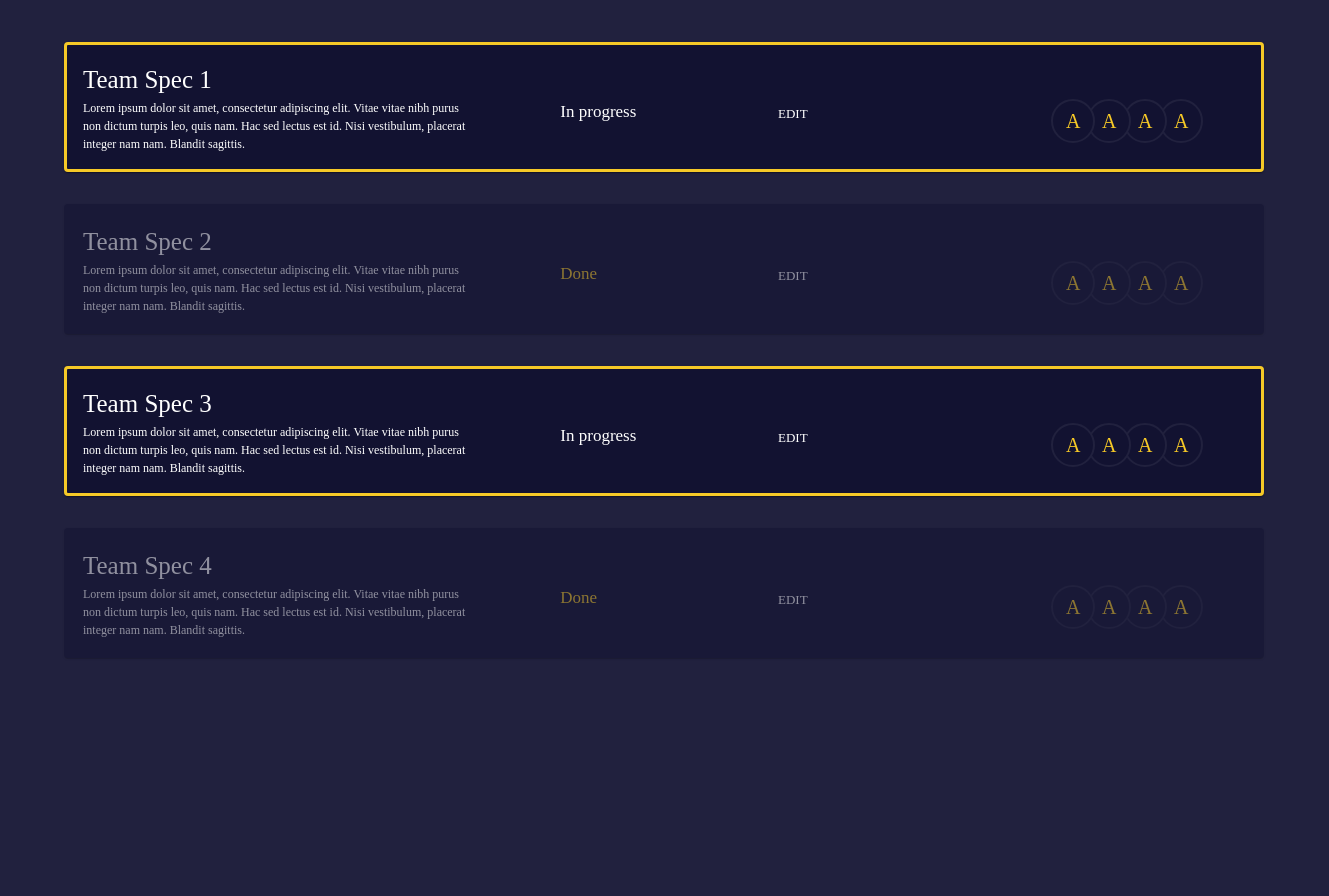
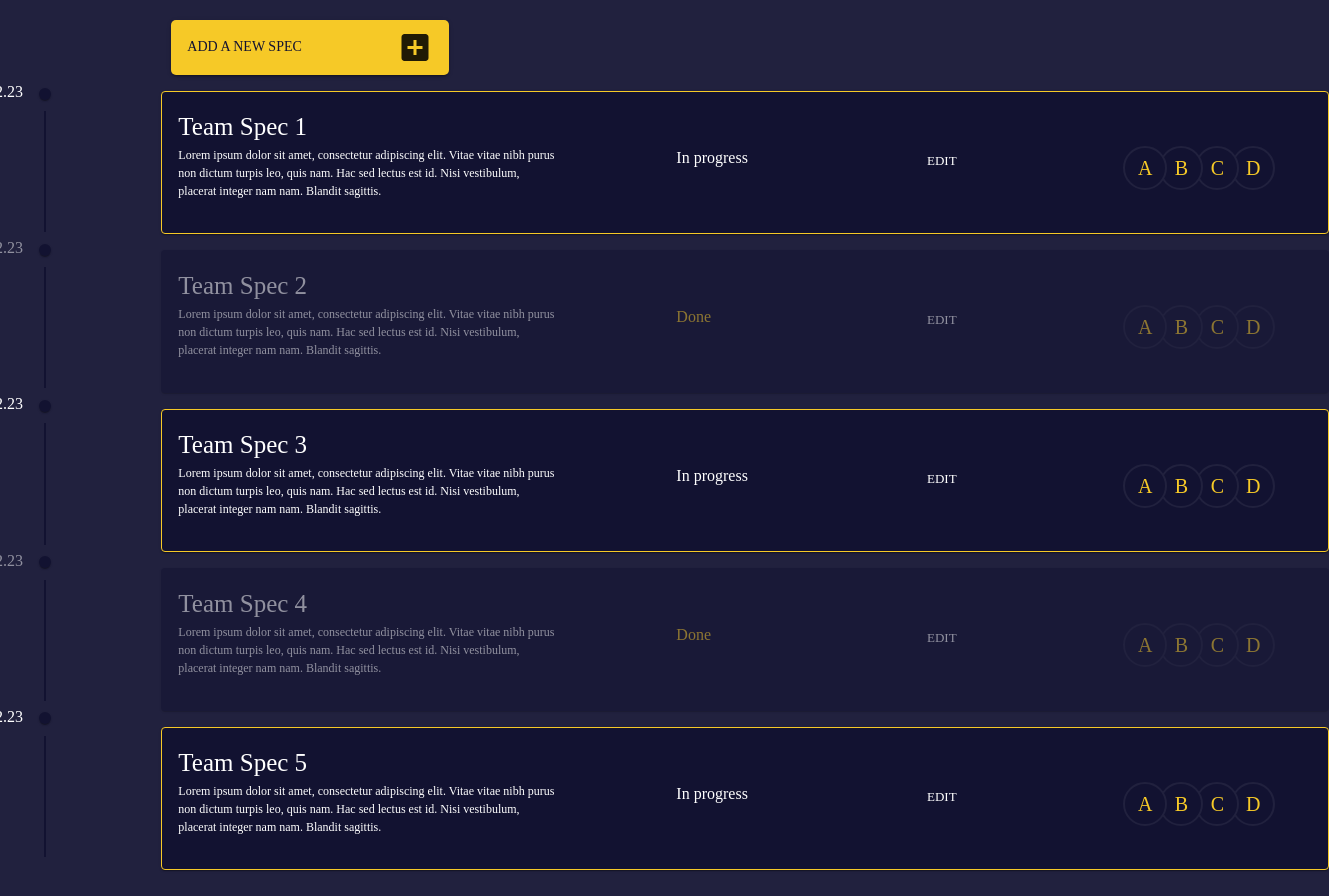
Before and after one commit to Mego-Program/spec-BneiBrak, a React (Vite) app: page / in a window 1280 px wide. Shown: the top 896 px of the page, 1329 px wide, since content can reach past the window. Before the commit the page ends 800 px from the top, so only its background shows below. Built offline with nearby package versions, Linux system fonts and the light colour scheme.

Commit message:
updated specItem & specList & theme & dependencies

```diff
--- a/package.json
+++ b/package.json
@@ -12,7 +12,11 @@
   "dependencies": {
     "@emotion/react": "^11.11.1",
     "@emotion/styled": "^11.11.0",
+    "@fontsource/roboto": "^5.0.8",
+    "@mui/icons-material": "^5.14.18",
+    "@mui/lab": "^5.0.0-alpha.153",
     "@mui/material": "^5.14.16",
+    "draft-js": "^0.11.7",
     "react": "^18.2.0",
     "react-dom": "^18.2.0"
   },
--- a/src/components/specItem.jsx
+++ b/src/components/specItem.jsx
@@ -3,43 +3,42 @@ import { Card, CardContent, Typography, Grid, Button, Avatar, AvatarGroup } from
 
 export default function SpecItem({ spec }) {
   const isInProgress = spec.status === 'In progress';
-  const cardBorderColor = isInProgress ? '#F6C927' : 'transparent';
+  const cardBorderColor = isInProgress ? 'primary.main' : 'transparent';
   const cardOpacity = spec.status === 'Done' ? 0.5 : 1;
-  const statusColor = isInProgress ? '#ffffff' : '#F6C927';
+  const statusColor = isInProgress ? '#ffffff' : 'primary.main';
 
   return (
     <Card
       sx={{
         borderColor: cardBorderColor,
-        borderWidth: '3px',
+        borderWidth: '1px',
         borderStyle: 'solid',
         opacity: cardOpacity,
-        width: '1200px',
-        height: '130px',
-        backgroundColor: "#121231",
+        width: '1168px',
+        height: '143px',
+        bgcolor: "secondary.main",
         color: "white",
 
       }}
     >
-      <CardContent>
+    <CardContent>
         <Grid container >
           <Grid item xs={12}>
-            <Typography sx={{fontSize: '25px'}}>{spec.title}</Typography>
+            <Typography sx={{ fontSize: '25px',}}>{spec.title}</Typography>
           </Grid>
           <Grid item xs={4}>
-            <Typography sx={{marginBottom: '60px', fontSize: '12px'}}>{spec.content}</Typography>
+            <Typography sx={{marginBottom: '60px',  fontSize: '12px'}}>{spec.content}</Typography>
           </Grid>
           <Grid item xs={3}>
-            <Typography sx={{marginLeft: '90px', fontSize: '17px', color: statusColor}}>{spec.status}</Typography>
+            <Typography sx={{marginLeft: '120px', color: statusColor, }}>{spec.status}</Typography>
           </Grid>
           <Grid item xs={3}>
-            <Button variant='text' size='small' sx={{color: 'white'}}>Edit</Button>
+            <Button variant='text' size='small' sx={{color: 'white', marginLeft:'70px'}}>Edit</Button>
           </Grid>
           <AvatarGroup>
-            <Avatar alt="User 1" sx={{bgcolor:"#121231", color:'#F6C927', }}>A</Avatar>
-            <Avatar alt="User 2" sx={{bgcolor:"#121231", color:'#F6C927', }}>A</Avatar>
-            <Avatar alt="User 3" sx={{bgcolor:"#121231", color:'#F6C927', }}>A</Avatar>
-            <Avatar alt="User 4" sx={{bgcolor:"#121231", color:'#F6C927', }}>A</Avatar>
+            {spec.participants.map((person, index) => (
+              <Avatar key={index} alt="User 1" sx={{bgcolor:"#121231", color:'#F6C927', }}>{person[0]}</Avatar>
+            ))}
           </AvatarGroup>
         </Grid>
       </CardContent>
--- a/src/components/specList.jsx
+++ b/src/components/specList.jsx
@@ -1,55 +1,146 @@
-import React, { useState } from 'react';
-import { Grid } from '@mui/material';
+import React, { useState} from 'react';
+import { Grid, Button, Typography } from '@mui/material';
 import SpecItem from './specItem';
+import AddBox from '@mui/icons-material/AddBox';
+import Timeline from '@mui/lab/Timeline';
+import TimelineItem from '@mui/lab/TimelineItem';
+import TimelineSeparator from '@mui/lab/TimelineSeparator';
+import TimelineConnector from '@mui/lab/TimelineConnector';
+import TimelineContent from '@mui/lab/TimelineContent';
+import TimelineDot from '@mui/lab/TimelineDot';
+
+function SpecList() {
+  //Here is the code that will call and get the information via api
+
+      // const [teamSpecs, setTeamSpecs] = useState([]);
+
+      // useEffect(() => {
+      //   fetch('your-api-endpoint')
+      //     .then(response => response.json())
+      //     .then(data => setTeamSpecs(data))
+      //     .catch(error => console.error('Error fetching data:', error));
+      // }, []);
 
 
-function SpecList() {
 
   const [teamSpecs, setTeamSpecs] = useState([
     {
       id: 1,
       title: 'Team Spec 1',
-        content: 'Lorem ipsum dolor sit amet, consectetur adipiscing elit. Vitae vitae nibh purus non dictum turpis leo, quis nam. Hac sed lectus est id. Nisi vestibulum, placerat integer nam nam. Blandit sagittis.',
-        date: '2022-11-01',
+      content:
+        'Lorem ipsum dolor sit amet, consectetur adipiscing elit. Vitae vitae nibh purus non dictum turpis leo, quis nam. Hac sed lectus est id. Nisi vestibulum, placerat integer nam nam. Blandit sagittis.',
+      date: '12.12.23',
       status: 'In progress',
-        participants: ['A', 'B', 'C', 'D']
+      participants: ['A', 'B', 'C', 'D'],
     },
     {
       id: 2,
       title: 'Team Spec 2',
-        content: 'Lorem ipsum dolor sit amet, consectetur adipiscing elit. Vitae vitae nibh purus non dictum turpis leo, quis nam. Hac sed lectus est id. Nisi vestibulum, placerat integer nam nam. Blandit sagittis.',
-        date: '2022-11-01',
-        status: "Done",
-        participants: ['A', 'B', 'C', 'D']
+      content:
+        'Lorem ipsum dolor sit amet, consectetur adipiscing elit. Vitae vitae nibh purus non dictum turpis leo, quis nam. Hac sed lectus est id. Nisi vestibulum, placerat integer nam nam. Blandit sagittis.',
+      date: '13.12.23',
+      status: 'Done',
+      participants: ['A', 'B', 'C', 'D'],
     },
     {
       id: 3,
       title: 'Team Spec 3',
-        content: 'Lorem ipsum dolor sit amet, consectetur adipiscing elit. Vitae vitae nibh purus non dictum turpis leo, quis nam. Hac sed lectus est id. Nisi vestibulum, placerat integer nam nam. Blandit sagittis.',
-        date: '2022-11-01',
-        status: "In progress",
-        participants: ['A', 'B', 'C', 'D']
+      content:
+        'Lorem ipsum dolor sit amet, consectetur adipiscing elit. Vitae vitae nibh purus non dictum turpis leo, quis nam. Hac sed lectus est id. Nisi vestibulum, placerat integer nam nam. Blandit sagittis.',
+      date: '14.12.23',
+      status: 'In progress',
+      participants: ['A', 'B', 'C', 'D'],
     },
     {
       id: 4,
       title: 'Team Spec 4',
-        content: 'Lorem ipsum dolor sit amet, consectetur adipiscing elit. Vitae vitae nibh purus non dictum turpis leo, quis nam. Hac sed lectus est id. Nisi vestibulum, placerat integer nam nam. Blandit sagittis.',
-        date: '2022-11-01',
-        status: "Done",
-        participants: ['A', 'B', 'C', 'D']
-      }
+      content:
+        'Lorem ipsum dolor sit amet, consectetur adipiscing elit. Vitae vitae nibh purus non dictum turpis leo, quis nam. Hac sed lectus est id. Nisi vestibulum, placerat integer nam nam. Blandit sagittis.',
+      date: '15.12.23',
+      status: 'Done',
+      participants: ['A', 'B', 'C', 'D'],
+    },
+    {
+      id: 5,
+      title: 'Team Spec 5',
+      content:
+        'Lorem ipsum dolor sit amet, consectetur adipiscing elit. Vitae vitae nibh purus non dictum turpis leo, quis nam. Hac sed lectus est id. Nisi vestibulum, placerat integer nam nam. Blandit sagittis.',
+      date: '16.12.23',
+      status: 'In progress',
+      participants: ['A', 'B', 'C', 'D'],
+    },
   ]);
 
+
   return (
-    //check list componnent
-    <Grid container spacing={4} marginTop={'10px'} >
-      {teamSpecs.map(spec => (
+    <Grid container spacing={2}>
+      <Grid item xs={1}>
+        <Timeline
+          position="left"
+          sx={{
+            width: '20px',
+            padding: '1px',
+            height: '100%',
+            marginTop: '75px',
+          }}
+        >
+          {teamSpecs.map((spec, index) => (
+            <TimelineItem key={spec.id} sx={{ minHeight: `${100 / teamSpecs.length - 2}%` }}>
+              <TimelineSeparator>
+                <TimelineDot color="secondary"/>
+                {index < teamSpecs.length && <TimelineConnector sx={{ backgroundColor: 'secondary.main' }} />}
+              </TimelineSeparator>
+              <TimelineContent sx={{ paddingLeft: '10px', paddingTop: '4px', color: 'white', opacity: spec.status === 'Done' ? 0.5 : 1 }}>
+                {spec.date}
+              </TimelineContent>
+            </TimelineItem>
+          ))}
+        </Timeline>
+      </Grid>
+      <Grid item xs={10}>
+        <Grid container spacing={2}>
+          <Grid item xs={12}>
+            <Button
+              variant="contained"
+              color="primary"
+              style={{
+                width: '278px',
+                height: '55px',
+                borderRadius: '5px',
+                justifyContent: 'space-between',
+                marginLeft: '10px',
+                display: 'flex',
+                marginTop: '20px'
+              }}
+            >
+              <Typography variant="button" sx={{ color: 'secondary.main' }}>
+                Add a new spec
+              </Typography>
+              <div
+                style={{
+                  backgroundColor: 'secondary.main',
+                  borderRadius: '5px',
+                  padding: '6px',
+                  display: 'flex',
+                  alignItems: 'center',
+                  scale: '1.5',
+                  height: '100%',
+
+                }}
+              >
+                <AddBox sx={{height : '55px'}}/>
+              </div>
+            </Button>
+          </Grid>
+          {teamSpecs.map((spec) => (
             <Grid key={spec.id} item xs={12}>
               <SpecItem spec={spec} />
             </Grid>
           ))}
         </Grid>
+      </Grid>
+    </Grid>
   );
+}
 
-}
 export default SpecList;
--- a/src/theme.js
+++ b/src/theme.js
@@ -7,7 +7,7 @@ const theme = createTheme({
       main: '#F6C927',
     },
     secondary: {
-      main: '#0A0A1B',
+      main: '#121231',
     },
     background: {
       default: '#21213E',
```
Lines whose indentation alone changed are shown as unchanged.
